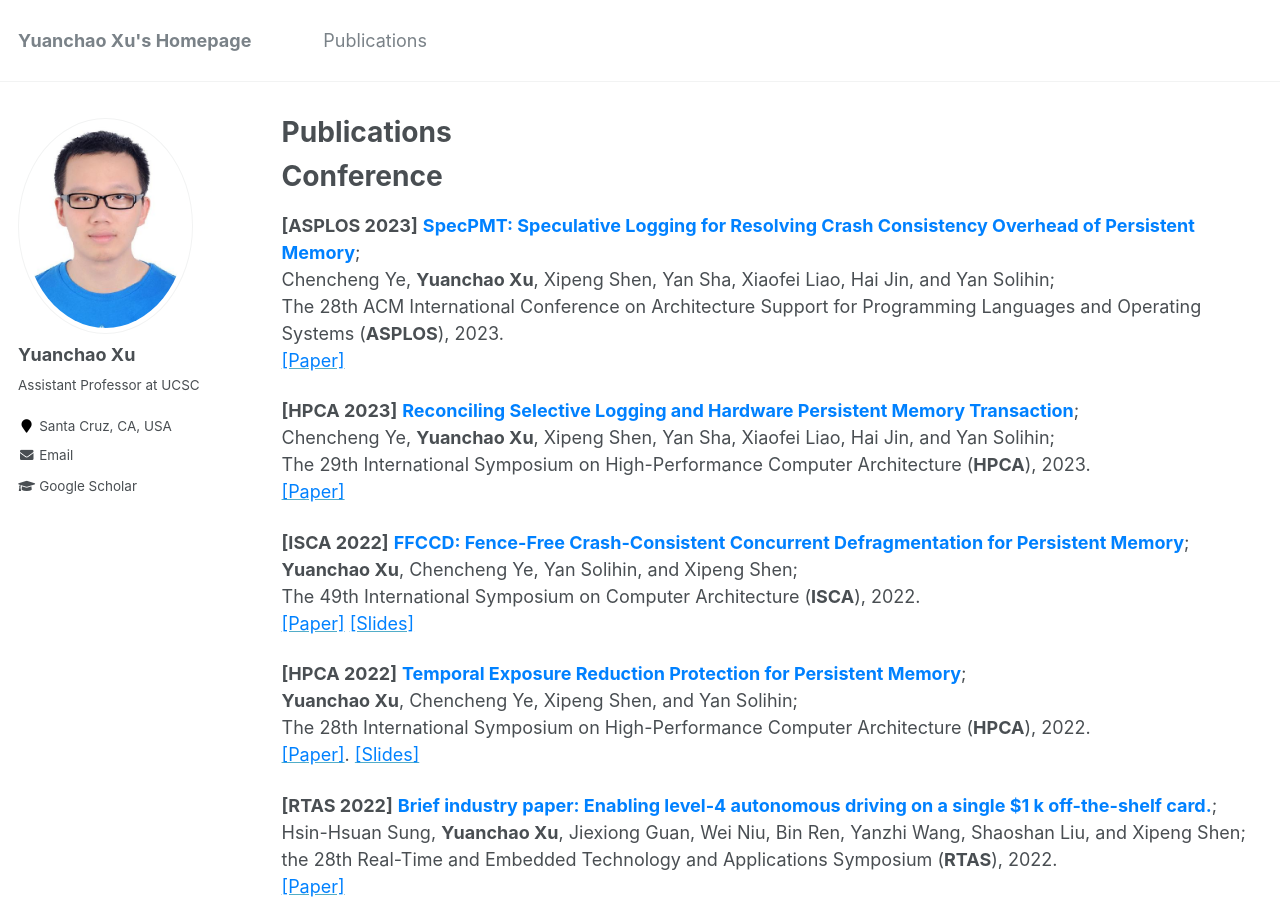
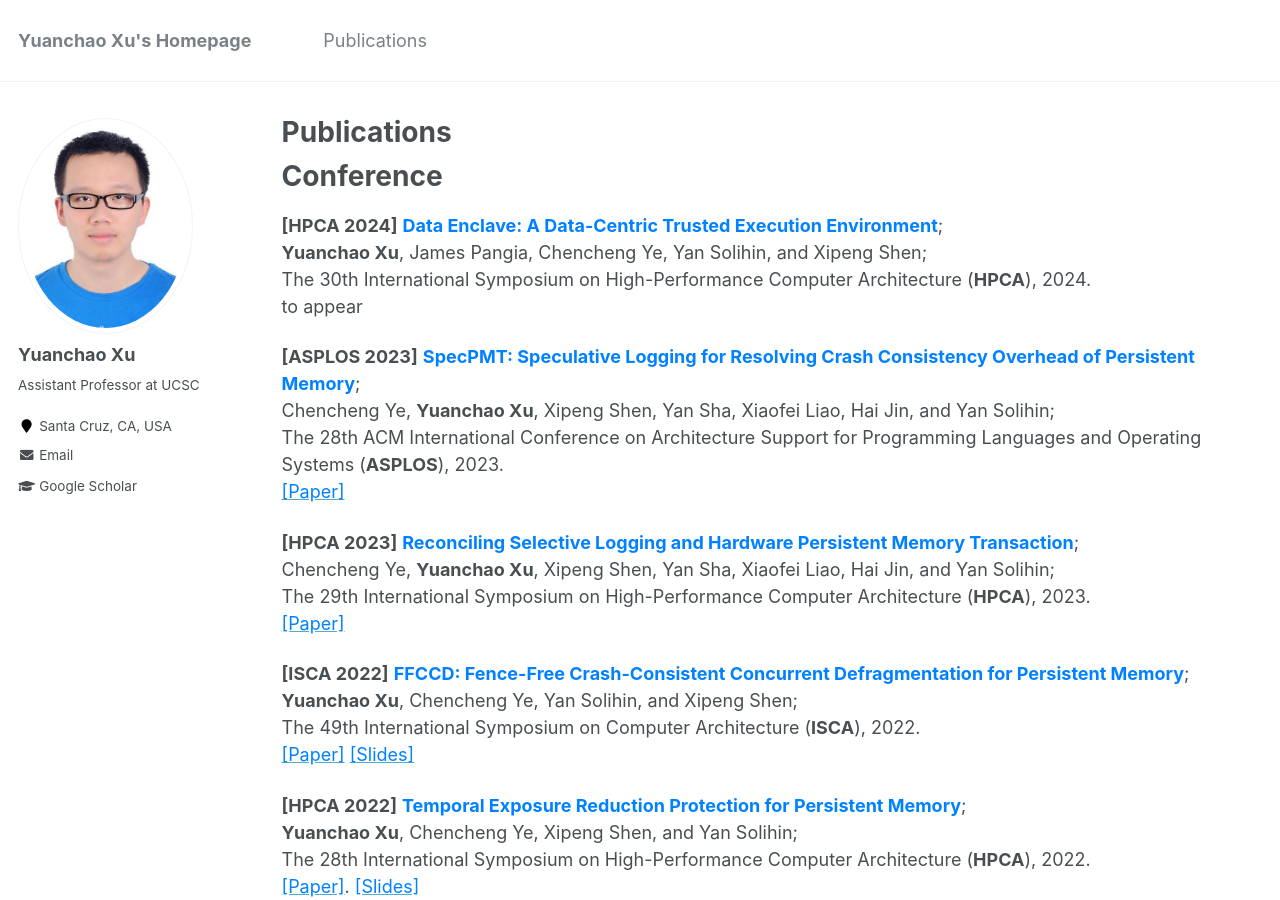
Before and after one commit to yuanchaoxu6/yuanchaoxu6.github.io, a Jekyll site: the page built from _pages/publications.md, in a window 1280 px wide and 900 px high. Built offline with Jekyll 4.4.1, drawn with Linux system fonts in a browser that asks for light colours.

Commit message:
Update publications.md

```diff
--- a/_pages/publications.md
+++ b/_pages/publications.md
@@ -7,6 +7,11 @@ author_profile: true
 
 Conference
 ======
+
+**\[HPCA 2024\]** **<font color="#0081ff"> Data Enclave: A Data-Centric Trusted Execution Environment</font>**; <br>
+**Yuanchao Xu**, James Pangia, Chencheng Ye, Yan Solihin, and Xipeng Shen; <br>
+The 30th International Symposium on High-Performance Computer Architecture (**HPCA**), 2024. <br>
+to appear
 
 **\[ASPLOS 2023\]** **<font color="#0081ff"> SpecPMT: Speculative Logging for Resolving Crash Consistency
 Overhead of Persistent Memory</font>**; <br>
```
